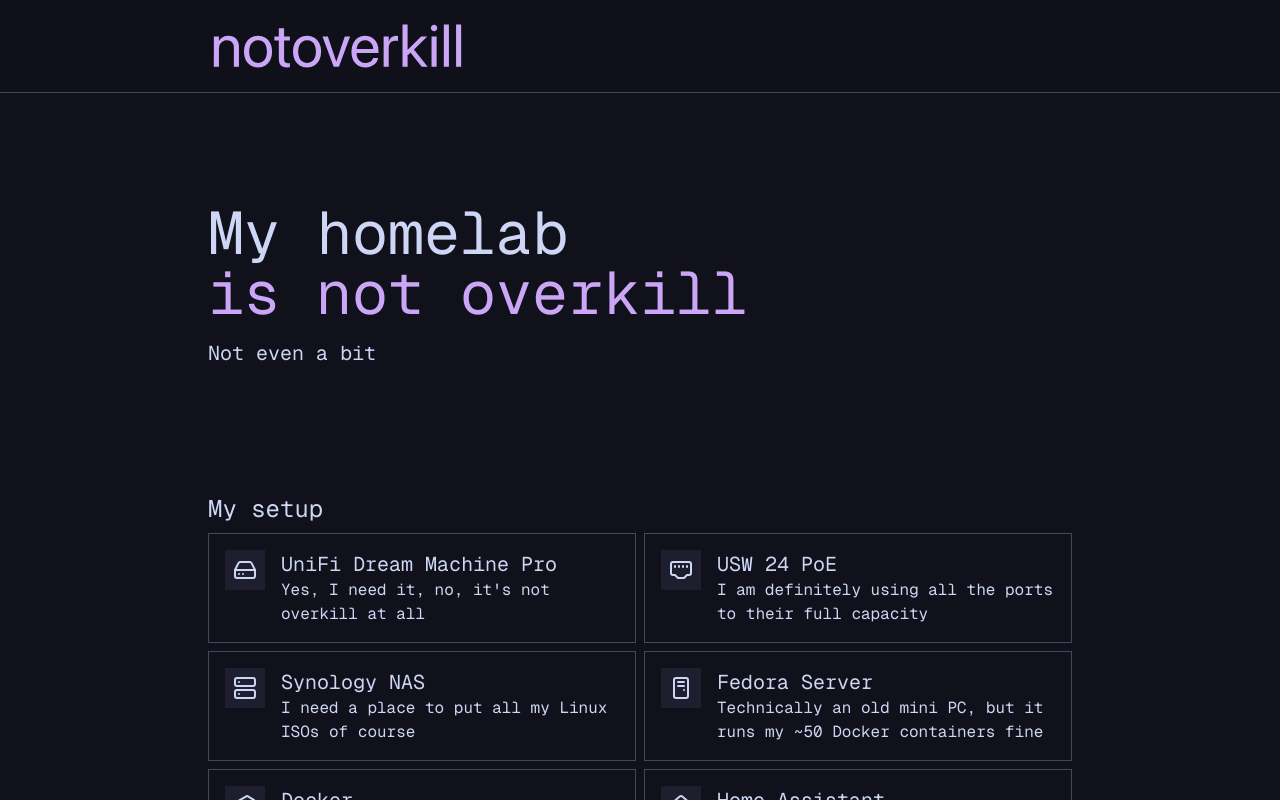
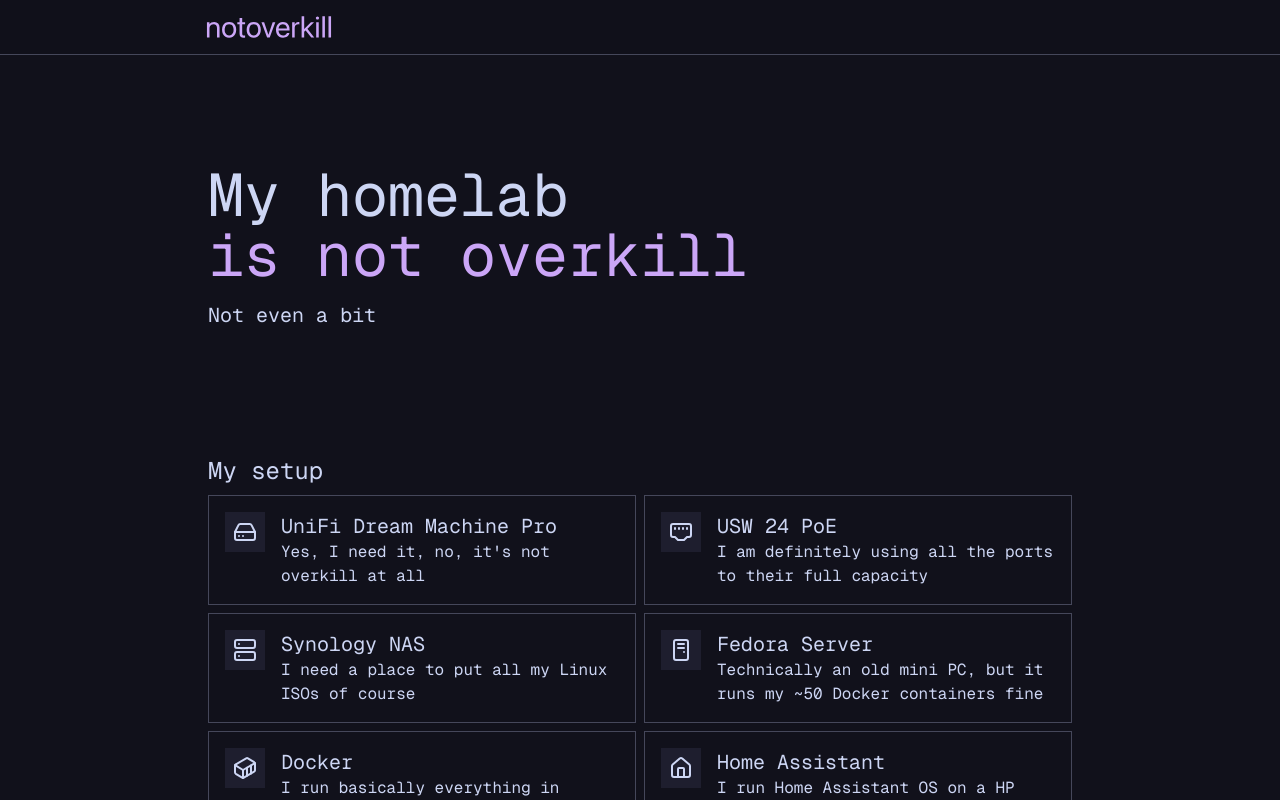
Before and after one commit to Inglan/notoverkill.com, a Next.js app: page / in a window 1280 px wide. Shown: the top 800 px of the page. Built offline with nearby package versions, Linux system fonts and the light colour scheme.

Commit message:
change logo size

```diff
--- a/components/header.tsx
+++ b/components/header.tsx
@@ -7,7 +7,12 @@ export default function Header() {
     <div className="w-full border-b bg-background/50 sticky top-0 backdrop-blur-xl z-50">
       <div className="container mx-auto">
         <nav className="max-w-4xl mx-auto p-2 flex flex-row">
-          <Image src="/notoverkill.svg" alt="Logo" width={275} height={76} />
+          <Image
+            src="/notoverkill.svg"
+            alt="Logo"
+            width={275 / 2}
+            height={76 / 2}
+          />
           <div className="grow"></div>
           <Button className="hidden" asChild>
             <Link href="https://sso.notoverkill.com">Log in</Link>
```
